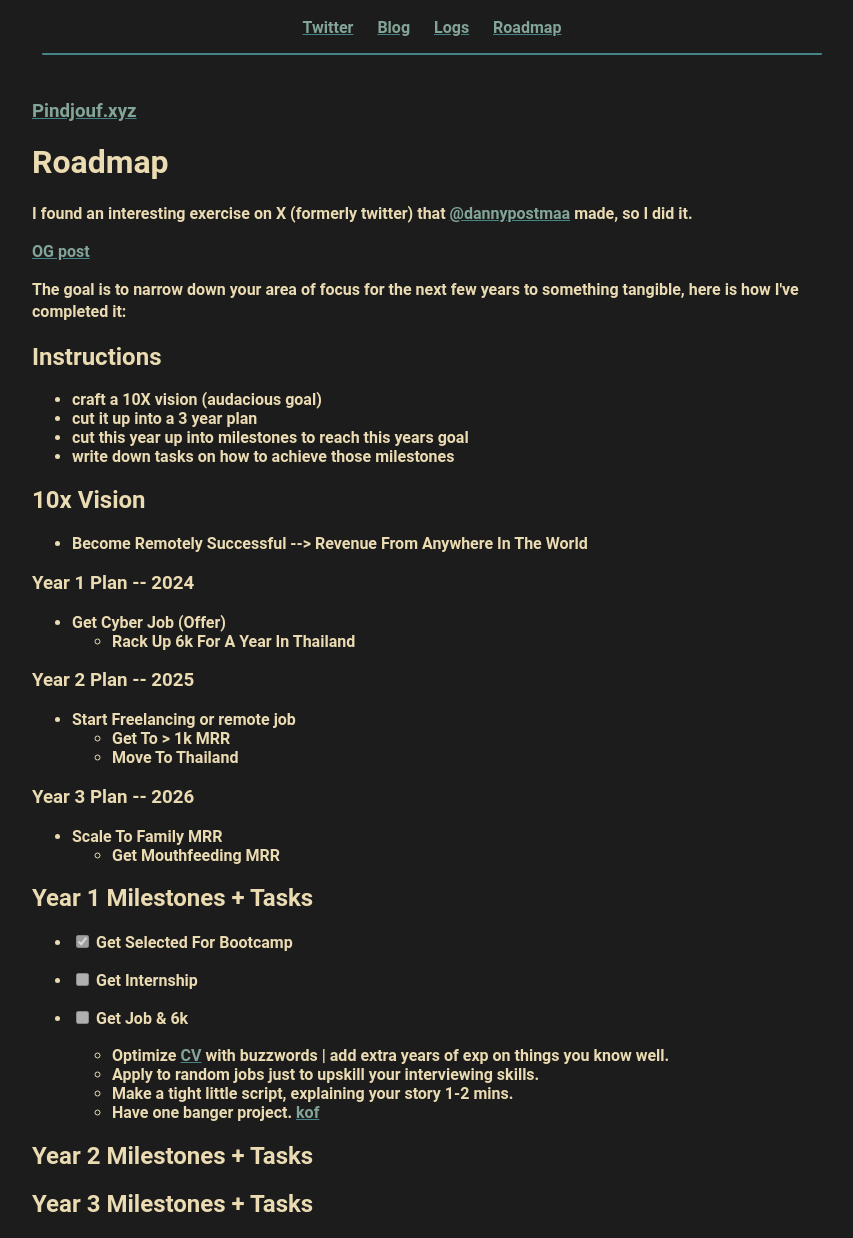
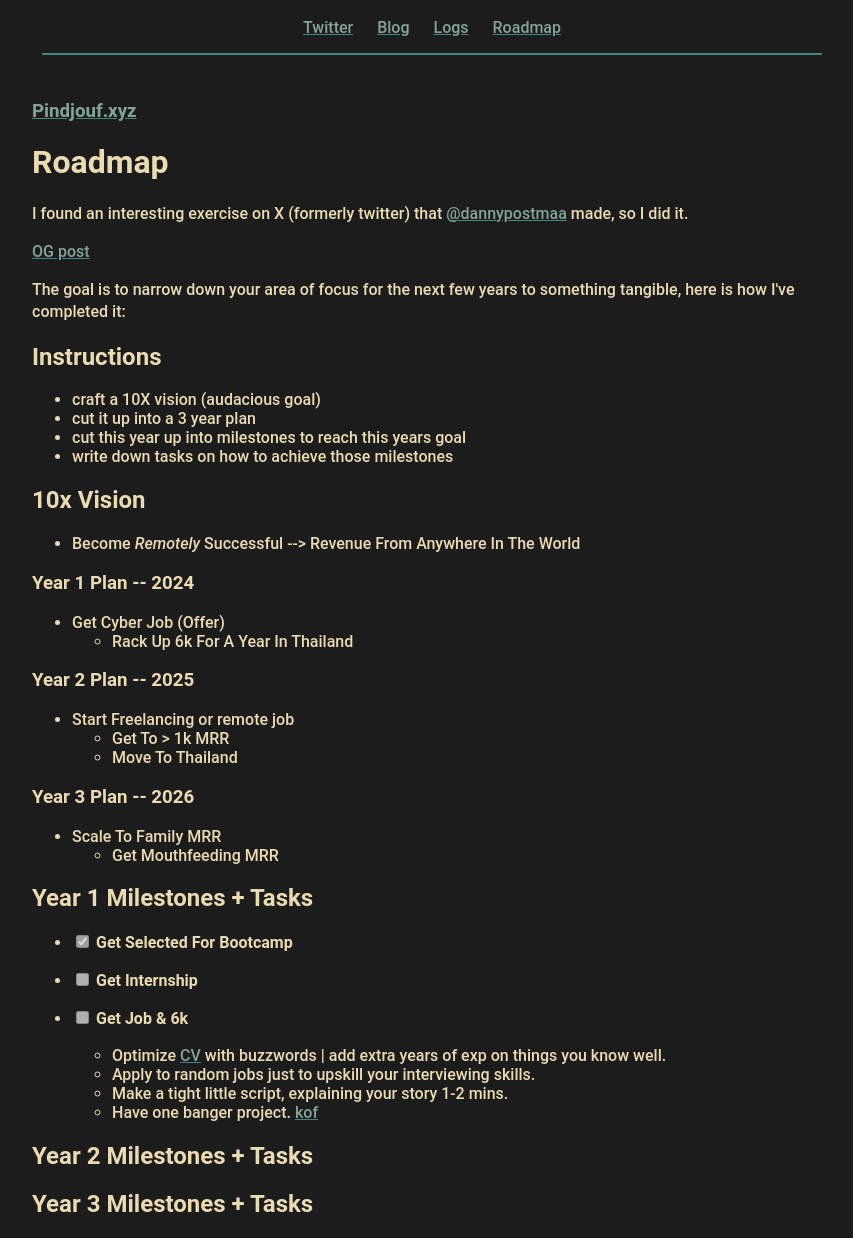
Before and after one commit to pindjouf/pindjouf.xyz, a PHP site: page /roadmap.html in a window 1280 px wide. Shown: the whole page, without its empty margins (208-1061 px from the left). Run offline with PHP 8.4, Linux system fonts and the light colour scheme.

Commit message:
decrease font weight

```diff
--- a/roadmap.html
+++ b/roadmap.html
@@ -36,7 +36,7 @@ The goal is to narrow down your area of focus for the next few years to somethin
 
 ## 10x Vision
 
-- Become Remotely Successful --> Revenue From Anywhere In The World
+- Become *Remotely* Successful --> Revenue From Anywhere In The World
 
 ### Year 1 Plan -- 2024
 
--- a/style.css
+++ b/style.css
@@ -11,7 +11,7 @@ body{
     background: var(--background);
     color: var(--text);
     font-family: "Roboto","Arial",sans-serif;
-    font-weight: 700;
+    font-weight: 500;
     font-style: normal;
     max-width: 800px;
     margin-left: auto;
```
